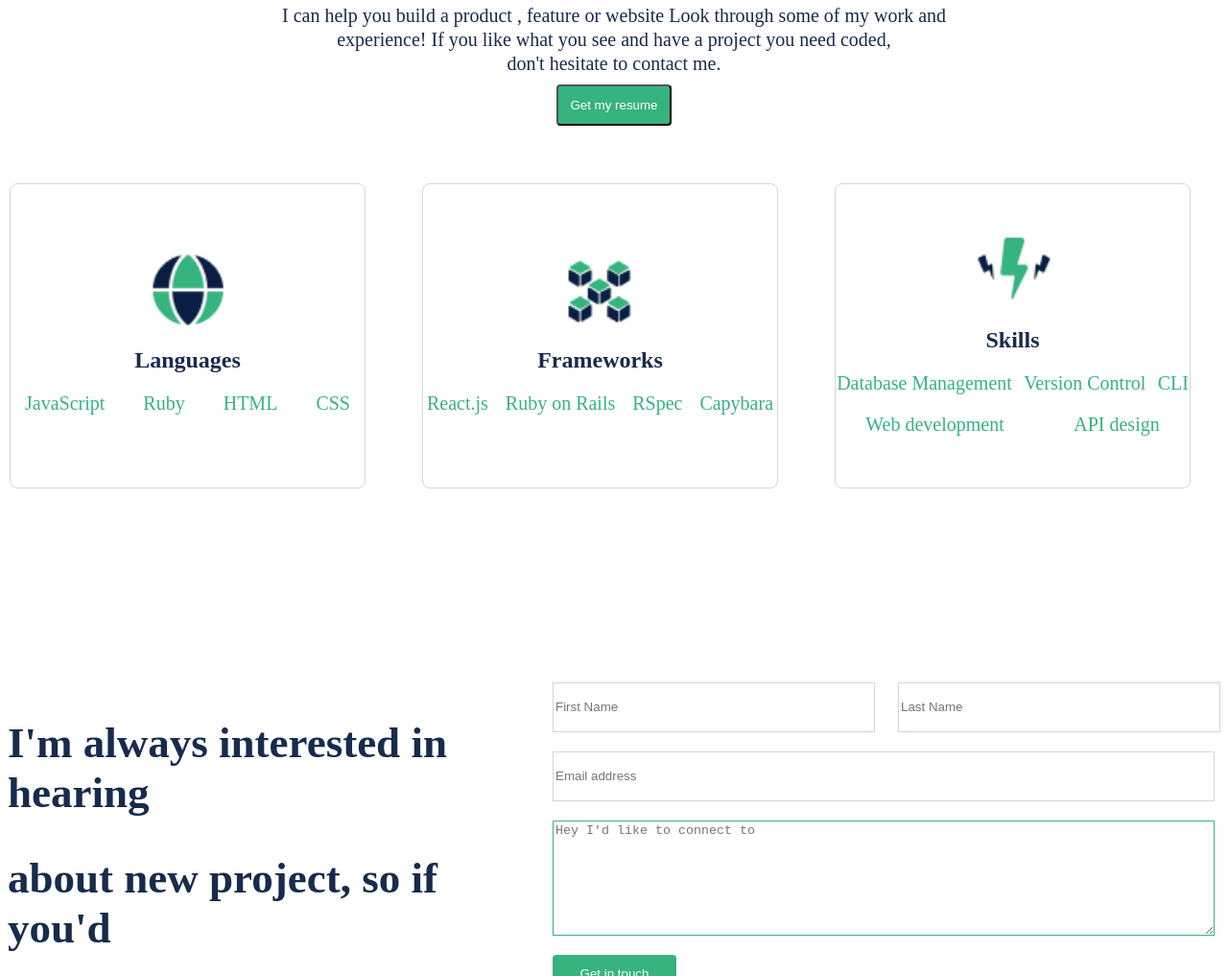
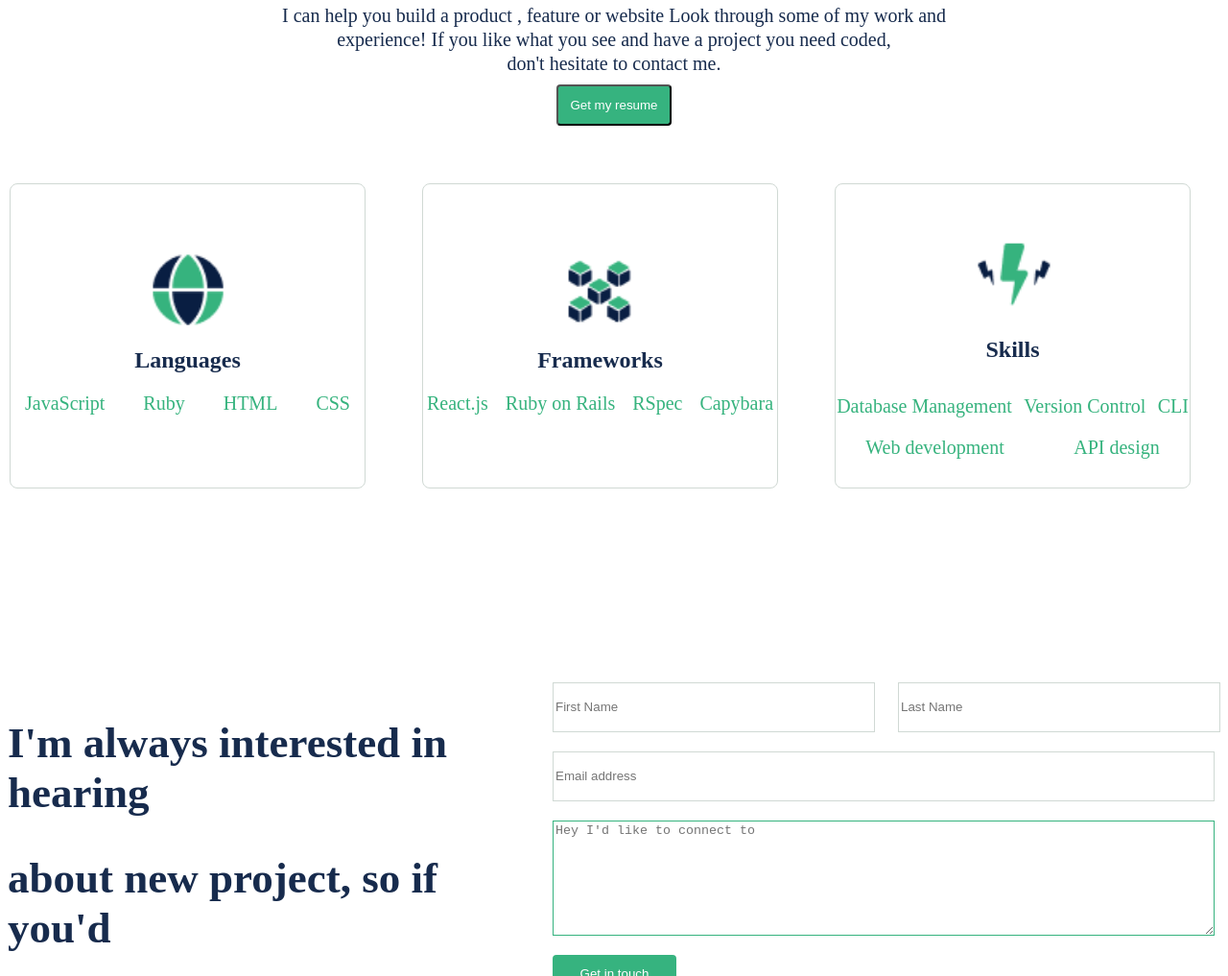
Before and after one commit to lulu6886/atelier-professionnalisation, a plain HTML site: page index.html in a window 1280 px wide. Shown: the part 2111-3128 px from the top of the page at 96% size. Drawn offline with Linux system fonts and the light colour scheme.

Commit message:
Dernière section + corrections mineur dx-section bis

```diff
--- a/index.html
+++ b/index.html
@@ -139,8 +139,8 @@
                     </div>
                 </div>
                 <div class="grid-item-tx-s">
-                    <img src="image/autre fond/skils.png" alt="" class="logo-tx-s">
-                    <h3 class="h3-tx-s">Skills</h3>
+                    <img src="image/autre fond/skils.png" alt="" id="logo-skills">
+                    <h3 id="Skills">Skills</h3>
                     <div class="paragraphe-conteneur-tx-s">
                         <p class="paragraphe-individuelle">Database Management</p>
                         <p class="paragraphe-individuelle">Version Control</p>
--- a/style1.css
+++ b/style1.css
@@ -126,6 +126,20 @@ body{
     margin-top: 20px;
     margin-bottom: 15px;
   }
+  #Skills{
+    padding-bottom: 5px;
+    font-size: 24px;
+    text-align: center;
+    color: #172b4d;
+  }
+  #logo-skills{
+    width: 80px;
+    height: 80px;
+    display: block;
+    margin-left: auto;
+    margin-right: auto;
+    padding-top: 30px;
+  }
   .paragraphe-conteneur-tx-s{
     display: flex;
     flex-direction:row;
```
